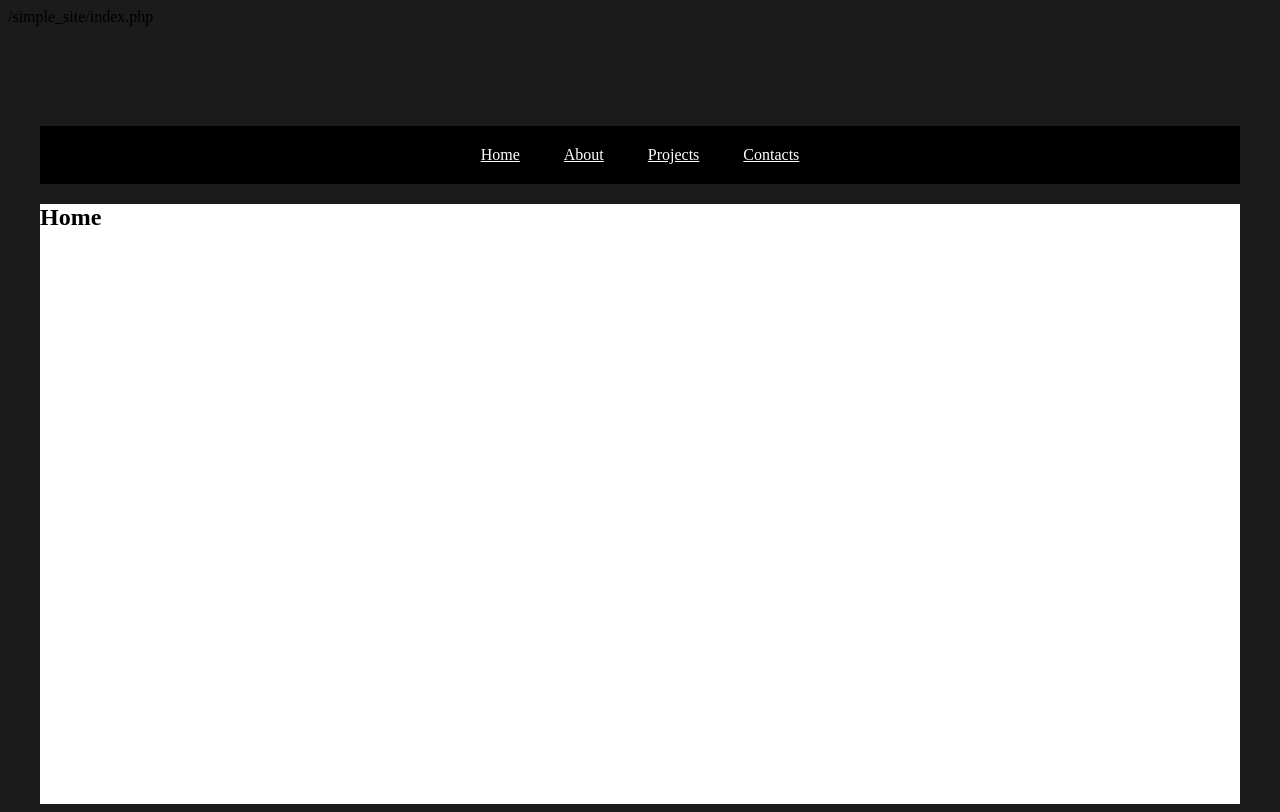
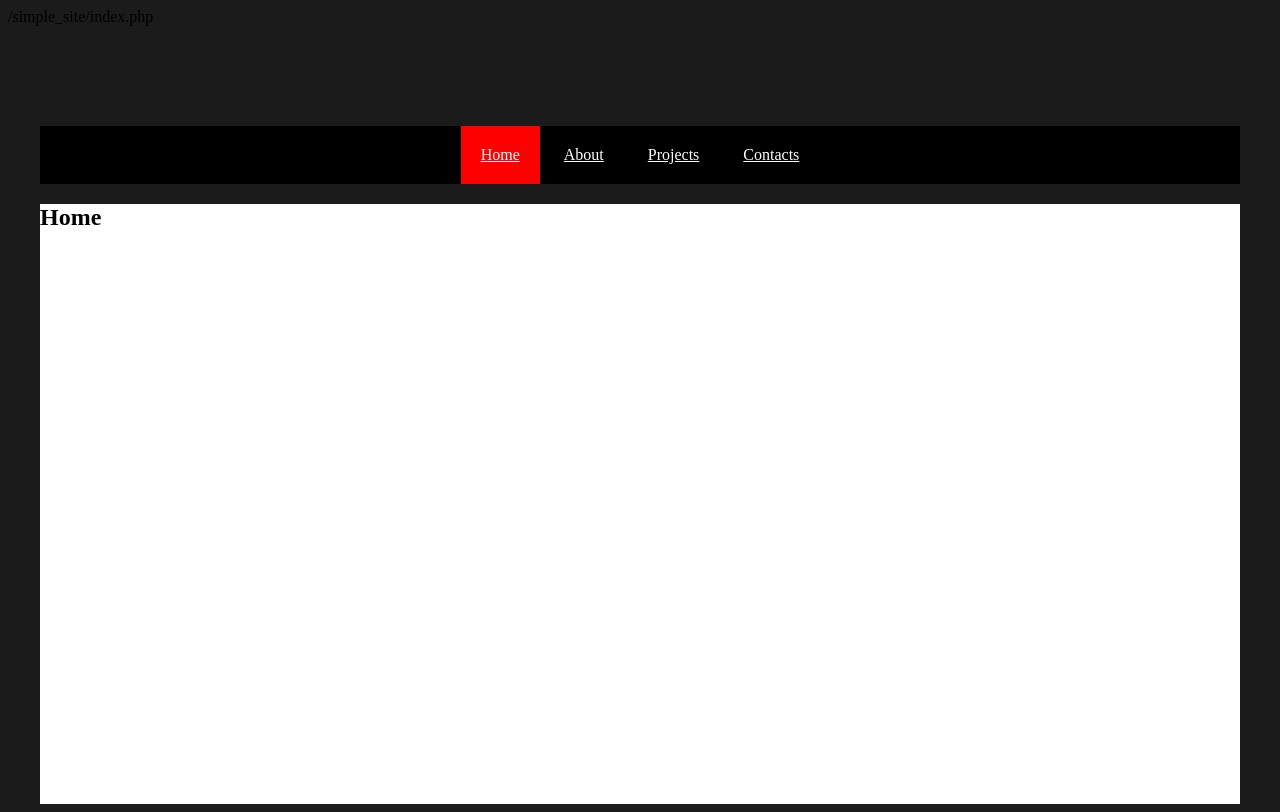
Before and after one commit to bkcpro/php_prac-proj, a PHP site: page /simple_site/index.php in a window 1280 px wide. Run offline with PHP 8.4, Linux system fonts and the light colour scheme.

Commit message:
active changes

```diff
--- a/simple_site/includes/header.php
+++ b/simple_site/includes/header.php
@@ -1,8 +1,8 @@
 <header>
   <nav>
-    <a href="/simple_site" class="<?php echo ($location == '/') ? 'active' : ''; ?> "> Home </a>
-    <a href="/simple_site/about.php" class="<?php echo($location == 'about.php') ? 'active' : ''; ?> "> About </a>
-    <a href="/simple_site/projects.php" class="<?php echo($location == 'projects.php') ? 'active' : ''; ?> "> Projects </a>
-    <a href="/simple_site/contact.php" class="<?php echo($location == 'contact.php') ? 'active' : ''; ?> "> Contacts </a>
+    <a href="/simple_site/index.php" class="<?php echo ($location == 'index.php') ? 'active' : ''; ?> "> Home </a>
+    <a href="/simple_site/about.php" class="<?php echo ($location == 'about.php') ? 'active' : ''; ?> "> About </a>
+    <a href="/simple_site/projects.php" class="<?php echo ($location == 'projects.php') ? 'active' : ''; ?> "> Projects </a>
+    <a href="/simple_site/contact.php" class="<?php echo ($location == 'contact.php') ? 'active' : ''; ?> "> Contacts </a>
   </nav>
 </header>
```
